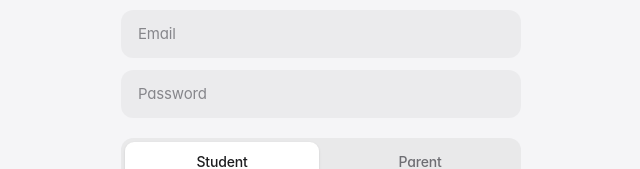
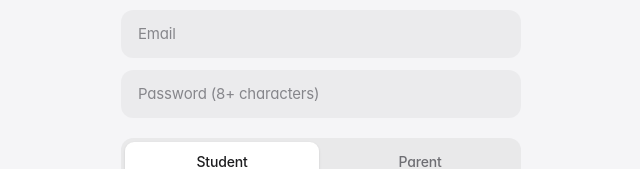
Before and after one commit to naman-sharma12345/saver-ai, a React (Vite) app in the folder frontend/: page /register in a window 1280 px wide. Shown: the part 331-500 px from the top of the page, without its empty margins (319-959 px from the left). Built offline with nearby package versions, Linux system fonts and the light colour scheme; no server answers.

Commit message:
Auth hardening 3
Updated password input placeholder to indicate minimum length requirement.

```diff
--- a/frontend/src/pages/auth/Register.tsx
+++ b/frontend/src/pages/auth/Register.tsx
@@ -56,7 +56,7 @@ export const Register = () => {
       <form onSubmit={handleSubmit} className="space-y-3">
         <Input name="name" aria-label="Full name" placeholder="Full name" value={formData.name} onChange={handleChange} required />
         <Input name="email" type="email" aria-label="Email" placeholder="Email" value={formData.email} onChange={handleChange} required />
-        <Input name="password" type="password" aria-label="Password" placeholder="Password" value={formData.password} onChange={handleChange} required />
+        <Input name="password" type="password" aria-label="Password" placeholder="Password (8+ characters)" value={formData.password} onChange={handleChange} required />
 
         <div className="grid grid-cols-2 gap-1 p-1 rounded-xl bg-black/[0.05] !mt-5">
           {['student', 'parent'].map(role => (
```
